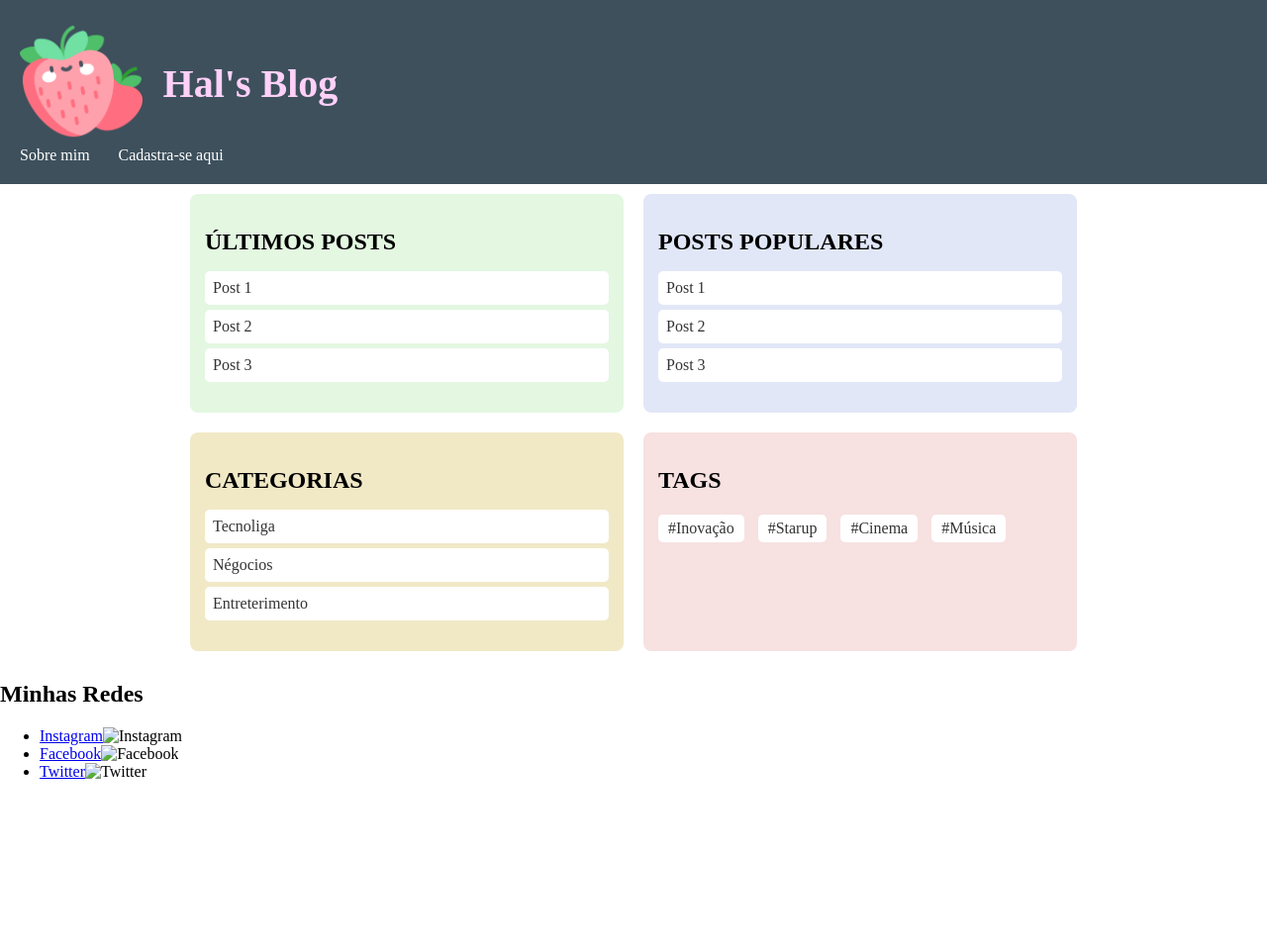
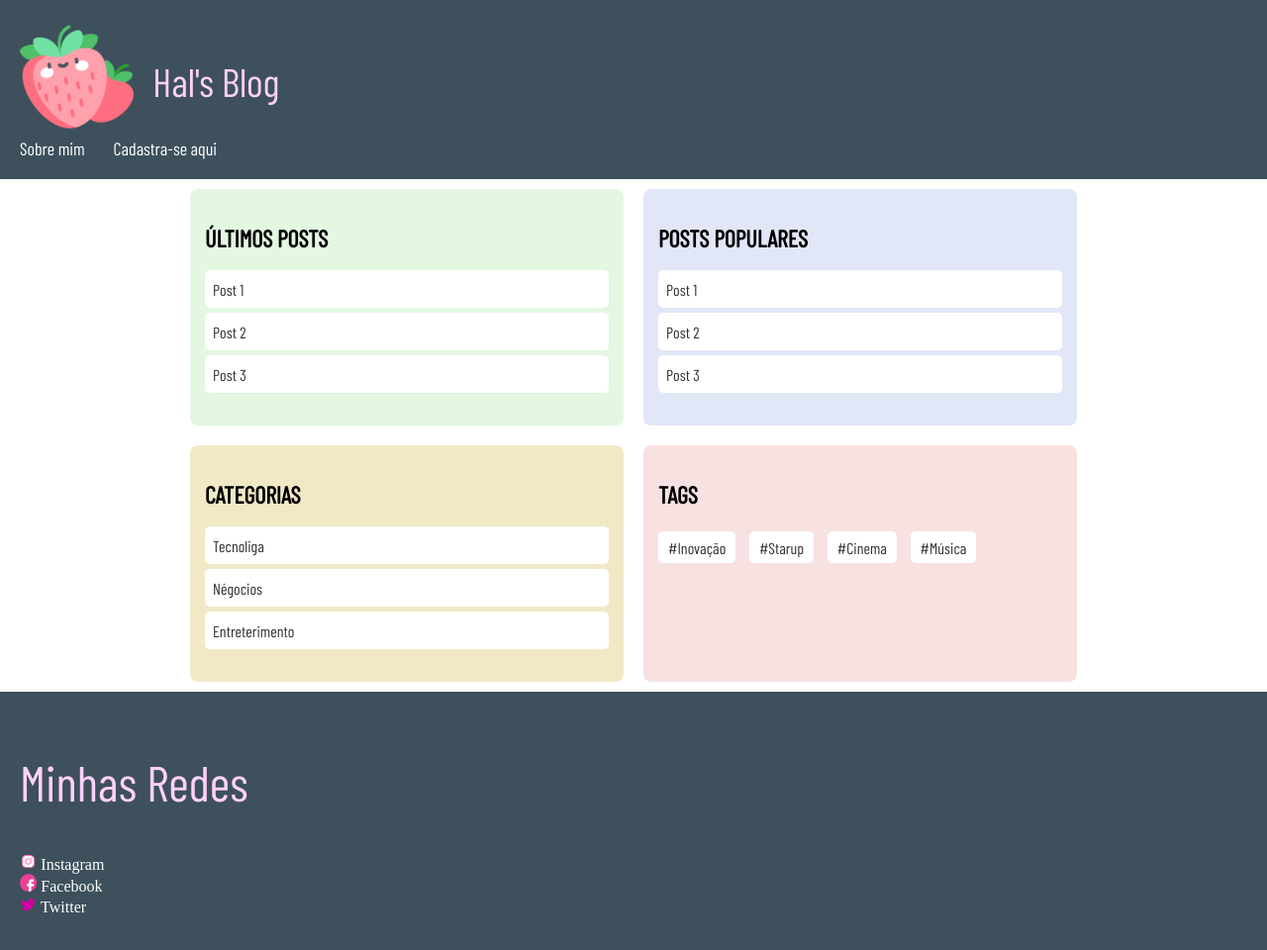
Before and after one commit to NiStein/Aulas_Front-End, a plain HTML site: page Aula Front 2024-08-15/index.html in a window 1280 px wide. Shown: the whole page at 99% size. Before the commit the page ends 805 px from the top, so only its background shows below. Drawn offline with nearby package versions, Linux system fonts and the light colour scheme.

Commit message:
New fonts and develop

```diff
--- a/Aula Front 2024-08-15/blog.css
+++ b/Aula Front 2024-08-15/blog.css
@@ -1,4 +1,6 @@
-body{
+@import url('https://fonts.googleapis.com/css2?family=Barlow+Condensed&display=swap');
+@import url('https://fonts.googleapis.com/css2?family=Barlow+Condensed&family=Roboto+Condensed:ital,wght@0,100..900;1,100..900&display=swap');
+body {
     padding: 0;
     margin: 0;
 }
@@ -10,34 +12,58 @@ header {
     height: auto;
 }
 
-.title{
+.title {
     display: inline-flex;
+    margin-right: 20px;
 }
 
-header img{
+
+.Titulo-Rodape{
+    font-family: "Barlow Condensed", sans-serif;
+    font-weight: 400;
+    font-style: normal;
+    font-size: 50px;
+}
+
+h1{
+    font-size: 50px;
+}
+
+header img {
     width: 18%;
 
 }
-.cabecalho h1{
+main{
+    display: flex;
+    font-family: "Barlow Condensed", sans-serif;
+    font-weight: 400;
+    font-style: normal;
+    font-size: 18px;
+}
+.cabecalho h1 {
     margin-top: 6%;
     margin-left: 3%;
     font-size: 250%;
 }
 
-nav a{
+nav a {
     margin-top: auto;
     margin-right: 2%;
     text-decoration: none;
     color: rgb(255, 255, 255);
     transition: color 0.3s;
+    font-family: "Barlow Condensed", sans-serif;
+    font-weight: 400;
+    font-style: normal;
+    font-size: 18px;
 }
 
-nav a:hover{
+nav a:hover {
     color: #ffd1f9
 }
 
 
-.painel{
+.painel {
     margin: auto;
     padding: 10px;
     width: 70%;
@@ -46,41 +72,41 @@ nav a:hover{
     grid-gap: 20px;
 }
 
-.painel h2{
+.painel h2 {
     font-size: 24px;
     font-weight: bold;
     text-transform: uppercase;
     margin-bottom: 10px;
 }
 
-.painel ul{
+.painel ul {
     list-style: none;
     padding: 0;
 }
 
-.painel li{
+.painel li {
     display: block;
     margin: 5px 0;
 }
 
-.painel a{
+.painel a {
     color: #333;
     font-size: 16px;
     text-decoration: none;
 }
 
-.painel a:hover{
+.painel a:hover {
     text-decoration: underline;
 }
 
 
-.ultimos-posts{
+.ultimos-posts {
     background-color: #e3f7e1;
     padding: 15px;
     border-radius: 8px;
 }
 
-.ultimos-posts li{
+.ultimos-posts li {
     padding: 8px;
     background-color: #ffffff;
     border-radius: 5px;
@@ -91,7 +117,7 @@ nav a:hover{
     background-color: #d0f3ce;
 }
 
-.posts-populares{
+.posts-populares {
     background-color: #e1e7f7;
     padding: 15px;
     border-radius: 8px;
@@ -104,7 +130,7 @@ nav a:hover{
     transition: background-color 0.3s;
 }
 
-.posts-populares li:hover{
+.posts-populares li:hover {
     background-color: #ced3fc;
 }
 
@@ -114,24 +140,24 @@ nav a:hover{
     border-radius: 8px;
 }
 
-.categorias li{
+.categorias li {
     padding: 8px;
     background-color: #ffffff;
     border-radius: 5px;
     transition: background-color 0.3s;
 }
 
-.categorias li:hover{
+.categorias li:hover {
     background-color: #f3edd0;
 }
 
-.tags{
+.tags {
     background-color: #f7e1e1;
     padding: 15px;
     border-radius: 8px;
 }
 
-.tags li{
+.tags li {
     display: inline-block;
     margin-right: 10px;
     padding: 5px 10px;
@@ -140,6 +166,29 @@ nav a:hover{
     transition: background-color 0.3s;
 }
 
-.tags li:hover{
+.tags li:hover {
     background-color: #f3d0d0;
 }
+
+footer{
+    background-color: #3d505c;
+    padding: 20px;
+    color: #ffd1f9;
+    height: 300px;
+
+}
+footer a {
+    margin-top: auto;
+    margin-right: 2%;
+    text-decoration: none;
+    color: rgb(255, 255, 255);
+    transition: color 0.3s;
+}
+
+footer a:hover {
+    color: #ffd1f9
+}
+
+.icon {
+    width: 1.4%;
+}
--- a/Aula Front 2024-08-15/index.html
+++ b/Aula Front 2024-08-15/index.html
@@ -11,7 +11,7 @@
         <header class="cabecalho">
             <div class="title">
                 <img src="images/icon.png" alt="logo">
-                <h1>Hal's Blog</h1>
+                <h1 class="Titulo-Rodape">Hal's Blog</h1>
             </div>
 
             <nav>
@@ -19,7 +19,7 @@
                 <a href="#">Cadastra-se aqui</a>
             </nav>
         </header>
-
+        <main>
             <div class="painel">
                 <div class="ultimos-posts">
                     <h2>Últimos Posts</h2>
@@ -58,15 +58,21 @@
                     </ul>
                 </div>
             </div>
+        </main>
         <footer>
-            <h2>Minhas Redes</h2>
-            <ul>
-                <li><a href="#">Instagram</a><img src="" alt="Instagram"></li>
-
-                <li><a href="#">Facebook</a><img src="" alt="Facebook"></li>
-                <li><a href="#">Twitter</a><img src="" alt="Twitter"></li>
-            </ul>
-
+            <h2 class="Titulo-Rodape">Minhas Redes</h2>
+                <div class="redes">
+                    <img class="icon" src="images/instragram.png" alt="Instagram">
+                    <a href="#">Instagram</a>
+                </div>
+                <div class="redes">
+                    <img class="icon" src="images/facebook.png" alt="Facebook">
+                    <a href="#">Facebook</a>
+                </div>
+                <div class="redes">
+                    <img class="icon" src="images/icone-twitter-rose.png" alt="Twitter">
+                    <a href="#">Twitter</a>
+                </div>
         </footer>
     </div>
 </body>
```
Also changed, not shown: Aula Front 2024-08-15/images/facebook.png (added), Aula Front 2024-08-15/images/icone-twitter-rose.png (added), Aula Front 2024-08-15/images/instragram.png (added). Lines whose indentation alone changed are shown as unchanged.
